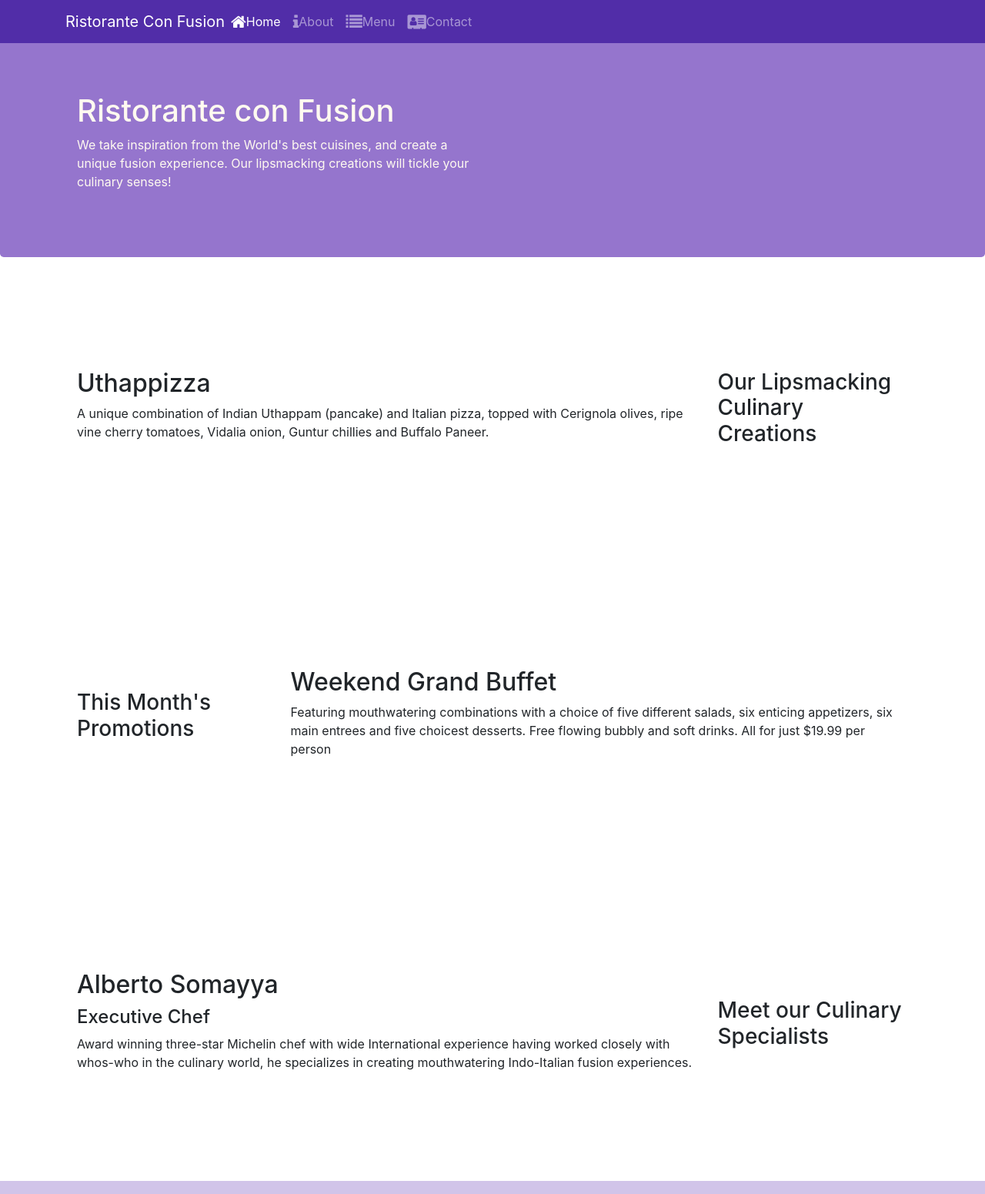
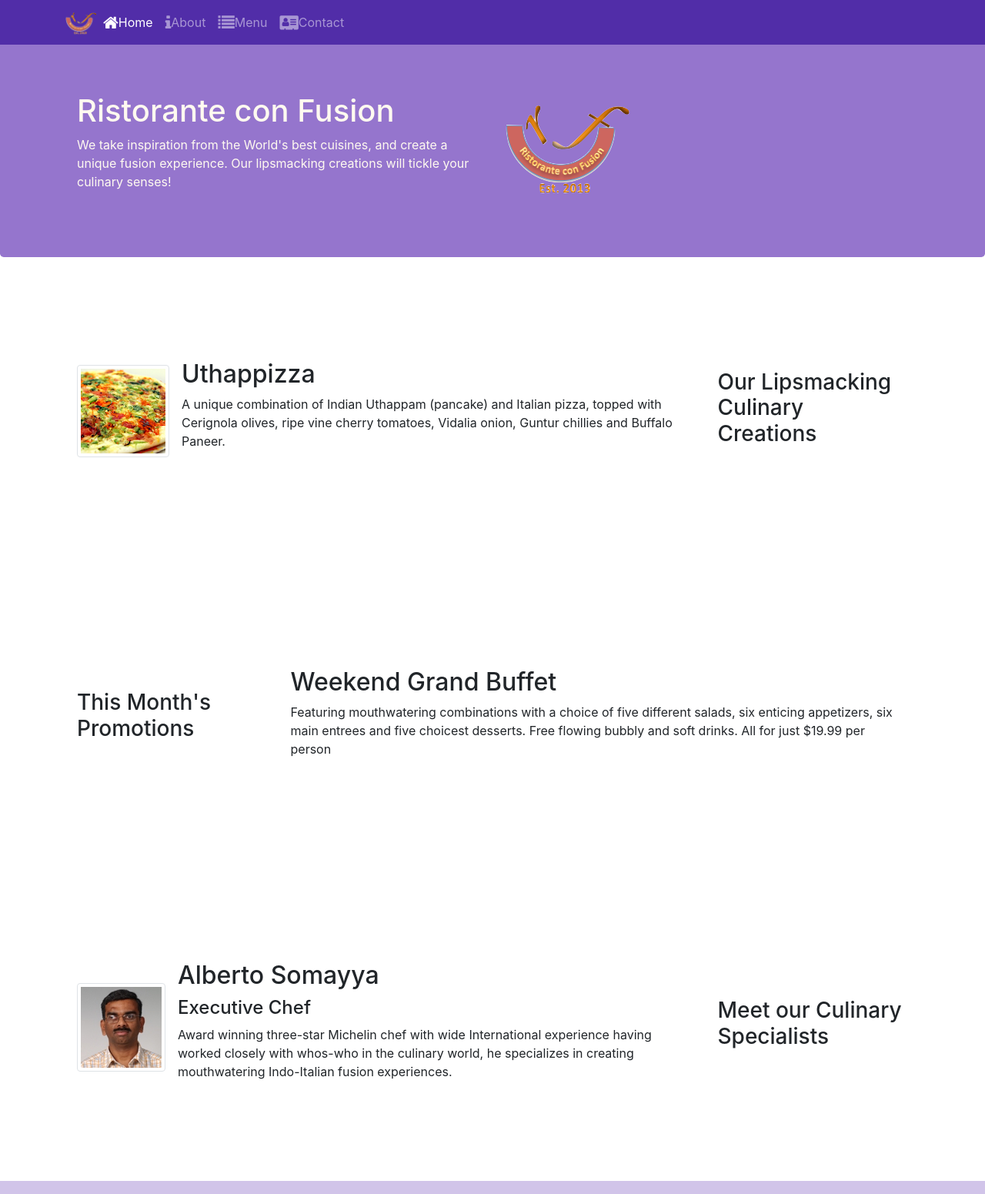
Before and after one commit to fidodo/coursera, a website: page index.html in a window 1280 px wide. Shown: the top 1551 px of the page at 77% size. Drawn offline with nearby package versions, Linux system fonts and the light colour scheme.

Commit message:
images and media

```diff
--- a/index.html
+++ b/index.html
@@ -22,13 +22,13 @@
         <button class="navbar-toggler" type="button" data-toggle="collapse" data-target="#Navbar">
           <span class="navbar-toggler-icon"></span>
         </button>
-        <a class="navbar-brand mr-auto" href="#">Ristorante Con Fusion</a>
+        <a class="navbar-brand mr-auto" href="#"><img src="img/logo.png" height="30" width="41"></a>
         <div class="collapse navbar-collapse" id="Navbar">
         <ul class="navbar-nav mr-auto">
             <li class="nav-item active"><a class="nav-link" href="#"><span class="fa fa-home fa-lg"></span>Home</a></li>
             <li class="nav-item"><a class="nav-link" href="./aboutus.html"><span class ="fa fa-info fa-lg"></span>About</a></li>
             <li class="nav-item"><a class="nav-link" href="#"><span class="fa fa-list fa-lg"></span>Menu</a></li>
-            <li class="nav-item"><a class="nav-link" href="#"><span class="fa fa-address-card fa-lg"></span>Contact</a></li>
+            <li class="nav-item"><a class="nav-link" href="./contactus.html"><span class="fa fa-address-card fa-lg"></span>Contact</a></li>
         </ul>
     </div>
     </div>
@@ -40,7 +40,8 @@
                     <h1>Ristorante con Fusion</h1>
                     <p>We take inspiration from the World's best cuisines, and create a unique fusion experience. Our lipsmacking creations will tickle your culinary senses!</p>
                 </div>
-                <div class="col-12 col-sm">
+                <div class="col-12 col-sm align-self-center">
+                    <img src="img/logo.png" alt="logo" class="img-fluid">
                 </div>
             </div>
         </div>
@@ -52,8 +53,15 @@
                 <h3>Our Lipsmacking Culinary Creations</h3>
             </div>
             <div class="col col-sm order-sm-first col-md">
-                <h2>Uthappizza</h2>
-                <p>A unique combination of Indian Uthappam (pancake) and Italian pizza, topped with Cerignola olives, ripe vine cherry tomatoes, Vidalia onion, Guntur chillies and Buffalo Paneer.</p>
+                <div class="media">
+                    <img class ="d-flex mr-3 img-thumbnail align-self-center"  src="img/uthappizza.png" alt="uthappizza"/>
+                    <div class="media-body">
+                        <h2 class="mt-0">Uthappizza</h2>
+                        <p>A unique combination of Indian Uthappam (pancake) and Italian pizza, topped with Cerignola olives, ripe vine cherry tomatoes, Vidalia onion, Guntur chillies and Buffalo Paneer.</p>
+                    </div>
+
+                </div>
+
             </div>
         </div>
 
@@ -73,9 +81,16 @@
                 <h3>Meet our Culinary Specialists</h3>
             </div>
             <div class="col col-sm order-sm-first col-md">
-                <h2>Alberto Somayya</h2>
-                <h4>Executive Chef</h4>
-                <p>Award winning three-star Michelin chef with wide International experience having worked closely with whos-who in the culinary world, he specializes in creating mouthwatering Indo-Italian fusion experiences. </p>
+                <div class ="media">
+                    <img class="d-flex mr-3 img-thumbnail align-self-center" src="img/alberto.png"  alt="alberto"/>
+
+                    <div class="media-body">
+                        <h2 class="mt-0">Alberto Somayya</h2>
+                        <h4>Executive Chef</h4>
+                        <p>Award winning three-star Michelin chef with wide International experience having worked closely with whos-who in the culinary world, he specializes in creating mouthwatering Indo-Italian fusion experiences. </p>
+                    </div>
+                </div>
+
             </div>
         </div>
     </div>
```
Also changed, not shown: aboutus.html (+3 -2 lines), contactus.html (+3 -2 lines), img/alberto.png (added), img/buffet.png (added), img/logo.png (added), img/uthappizza.png (added).
